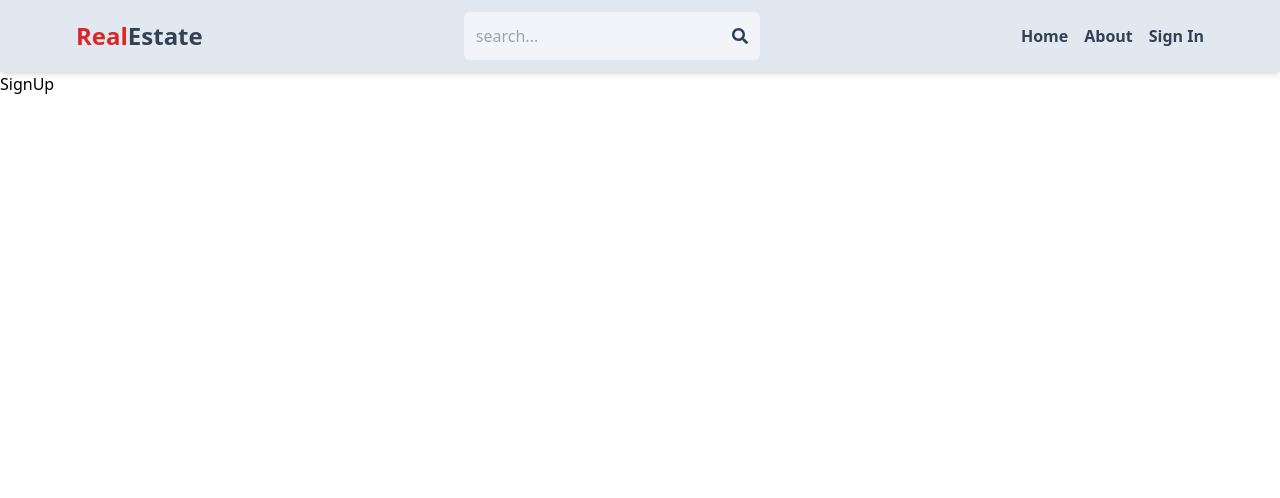
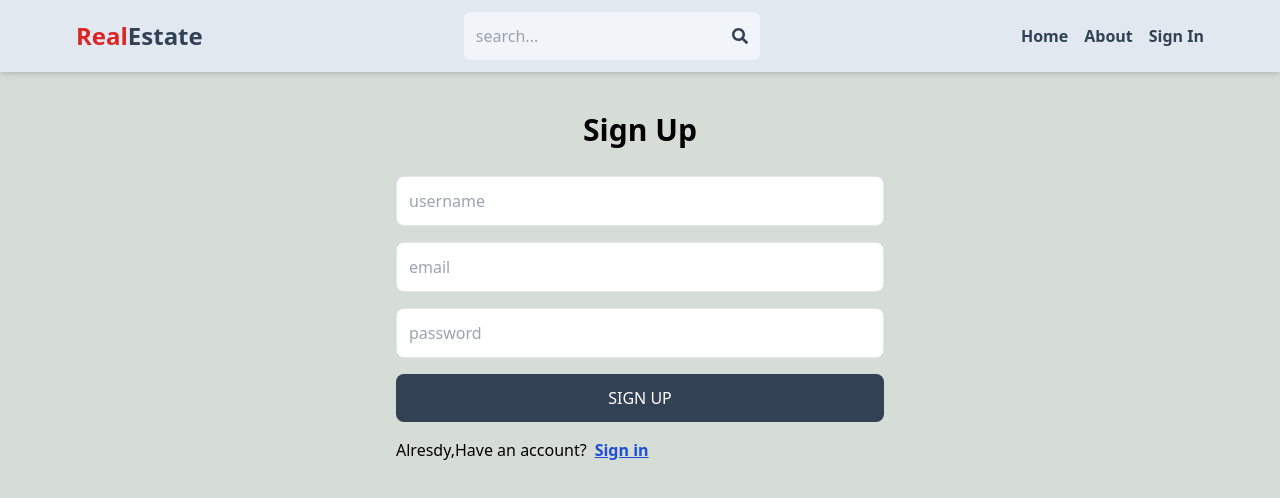
Before and after one commit to mohammadalnseirat/mern-estate, a React (Vite) app in the folder client/: page /sign-up in a window 1280 px wide. Shown: the top 498 px of the page. Built offline with nearby package versions, Linux system fonts and the light colour scheme.

Commit message:
create sign up page ui

```diff
--- a/client/src/index.css
+++ b/client/src/index.css
@@ -1,3 +1,6 @@
 @tailwind base;
 @tailwind components;
 @tailwind utilities;
+body{
+    background-color: rgba(204, 212, 204, 0.787);
+}
--- a/client/src/pages/SignUp.jsx
+++ b/client/src/pages/SignUp.jsx
@@ -1,9 +1,43 @@
-import React from 'react'
+import React from "react";
+import { Link } from "react-router-dom";
 
 const SignUp = () => {
   return (
-    <div>SignUp</div>
-  )
-}
+    <div className="p-3 max-w-lg mx-auto">
+      <h1 className="text-3xl text-center font-semibold my-7">Sign Up</h1>
+      <form className="flex flex-col gap-4">
+        <input
+          type="text"
+          placeholder="username"
+          className="border p-3 rounded-lg focus:outline-none"
+          id="username"
+        />
+        <input
+          type="email"
+          placeholder="email"
+          className="border p-3 rounded-lg focus:outline-none"
+          id="email"
+        />
+        <input
+          type="password"
+          placeholder="password"
+          className="border p-3 rounded-lg focus:outline-none"
+          id="password"
+        />
+        <button className="bg-slate-700 text-white p-3 rounded-lg uppercase hover:opacity-95 disabled:opacity-80">
+          Sign up
+        </button>
+      </form>
+      <div className="flex gap-2 mt-4">
+        <p>Alresdy,Have an account?</p>
+        <Link to={"/sign-in"}>
+          <span className="text-blue-700  underline font-semibold ">
+            Sign in
+          </span>
+        </Link>
+      </div>
+    </div>
+  );
+};
 
-export default SignUp
+export default SignUp;
```
